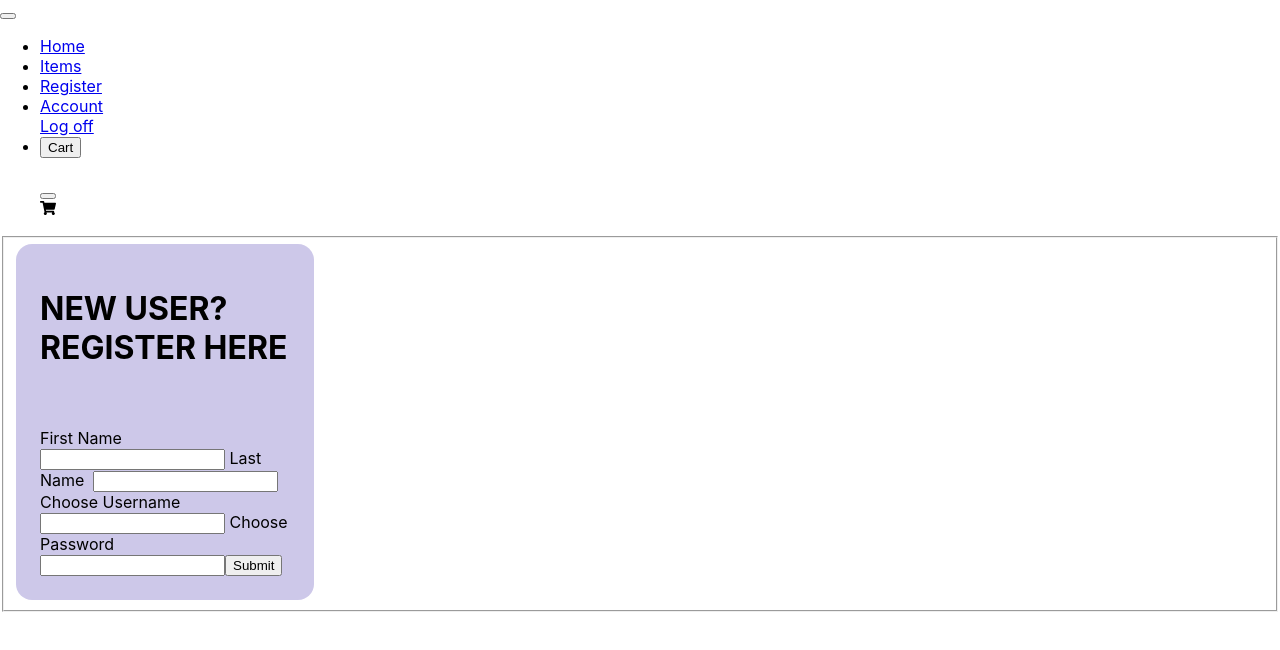
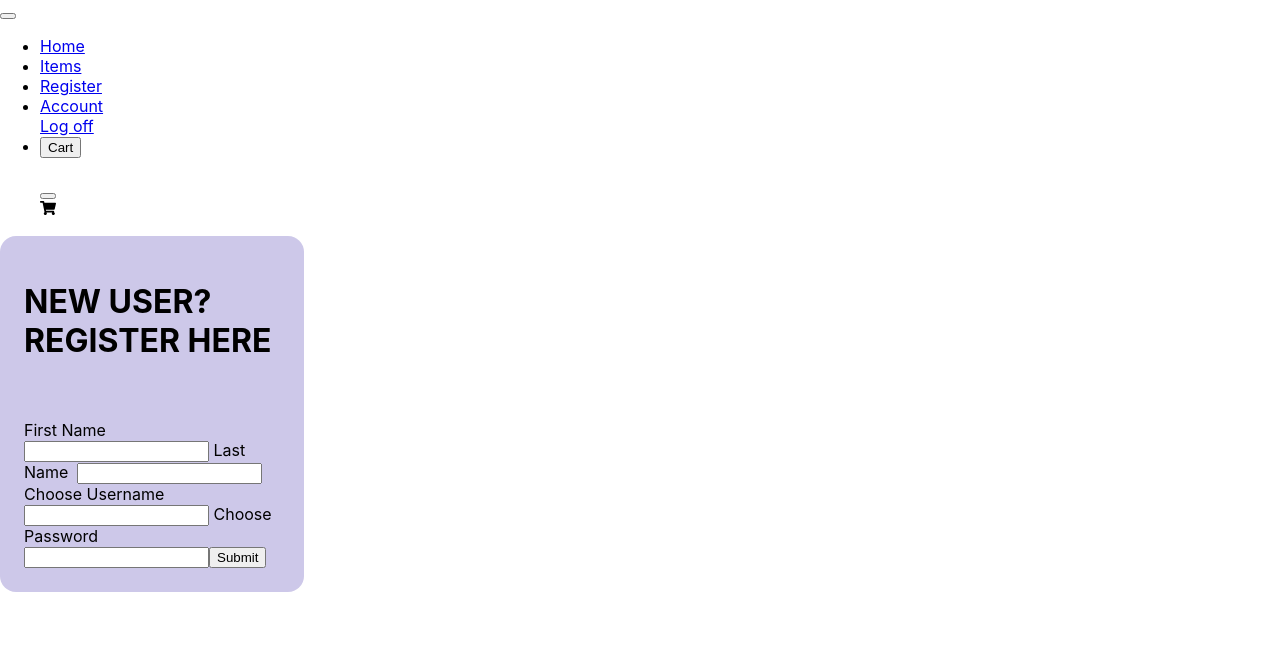
Before and after one commit to mikeatkoo01/Megareact, a React (Create React App) app: page /Register in a window 1280 px wide. Shown: the top 650 px of the page. Built offline with nearby package versions, Linux system fonts and the light colour scheme.

Commit message:
AW user updated

```diff
--- a/src/Components/UserFolder/Users.jsx
+++ b/src/Components/UserFolder/Users.jsx
@@ -12,7 +12,7 @@ function Users() {
 
     return (
 
-<fieldset>
+<div>
 <form className= "form" onSubmit={e => {
     e.preventDefault();
 
@@ -91,7 +91,7 @@ function Users() {
 
 
 
-</fieldset>
+</div>
 
 
 
```
